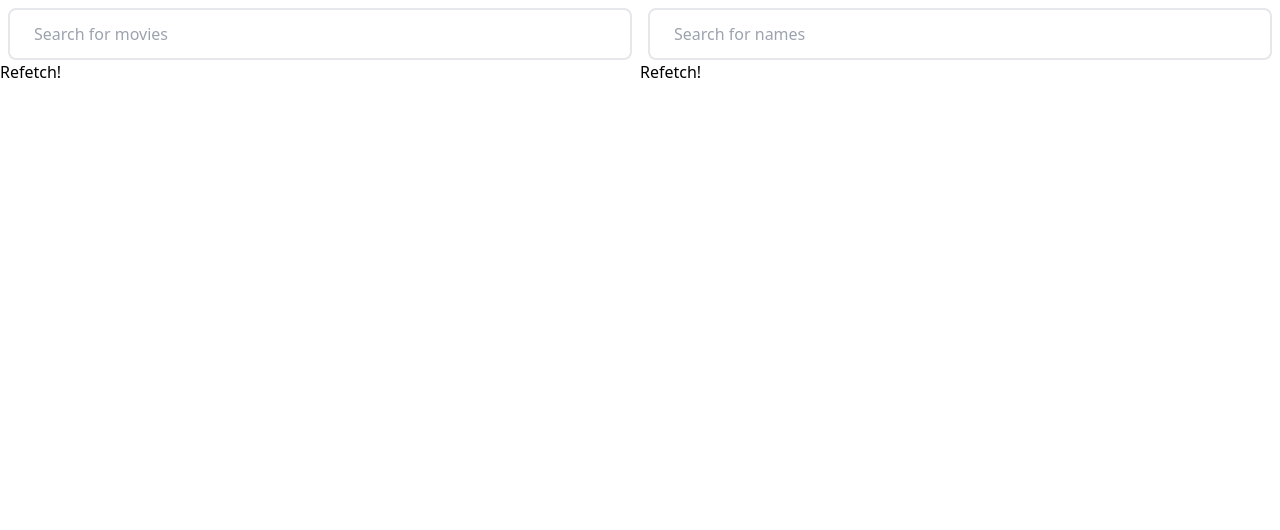
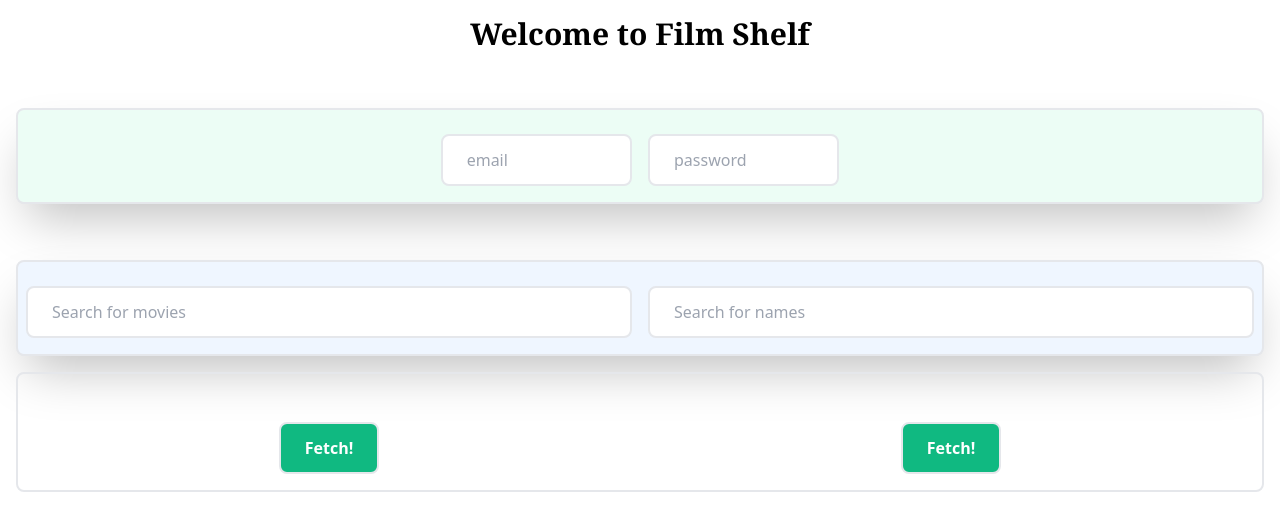
Before and after one commit to Srjnnnn/FILM_SHELF_FRONTEND, a React (Create React App) app: page / in a window 1280 px wide. Shown: the top 530 px of the page. Built offline with nearby package versions, Linux system fonts and the light colour scheme.

Commit message:
Add login bar and style

```diff
--- a/src/App.js
+++ b/src/App.js
@@ -2,19 +2,28 @@
 import Movies from "./components/Movies";
 import SearchBar from "./components/SearchBar";
 import Names from './components/Names';
+import LoginBar from './components/LoginBar';
 
 function App() {
   const [searchMovieResult, setSearchMovieResult] = useState('');
   const [searchNameResult, setSearchNameResult] = useState('');
+  const [loginEmailResult, setLoginEmailResult] = useState('');
+  const [loginPasswordResult, setLoginPasswordResult] = useState('');
 
   const handleChange = (e, name) => {
-    if (name === "movie") setSearchMovieResult(e.target.value);
-    else setSearchNameResult(e.target.value);
+    if (name === "movie") setSearchMovieResult(e.target.value)
+    else if (name=== 'name') setSearchNameResult(e.target.value)
+    else if (name === 'email') setLoginEmailResult(e.target.value)
+    else if (name === 'password') setLoginPasswordResult(e.target.value)
   };
 
   return (
     <div className="App">
-      <div className="grid grid-cols-2">
+      <h1 className="text-center font-serif font-extrabold text-3xl mt-4">Welcome to Film Shelf</h1>
+      <div className="mt-14 py-4 shadow-2xl bg-green-50 mx-4 border-2 rounded-lg">
+        <LoginBar placeholder={['email', 'password']} result={[loginEmailResult, loginPasswordResult]} loginChange={handleChange} name={['email', 'password']}/>
+      </div>
+      <div className="grid grid-cols-2 mt-14 py-4 shadow-2xl bg-blue-50 mx-4 border-2 rounded-lg">
         <SearchBar
           placeholder="Search for movies"
           result={searchMovieResult}
@@ -24,11 +33,11 @@
         <SearchBar
           placeholder="Search for names"
           result={searchNameResult}
-          searchChange={(e) => handleChange(e, "title")}
-          name="title"
+          searchChange={(e) => handleChange(e, "name")}
+          name="name"
         />
       </div>
-      <div className="grid grid-cols-2">
+      <div className="grid grid-cols-2 shadow-l py-4 my-4 mx-4 border-2 rounded-lg">
         <Movies result={searchMovieResult}/>
         <Names result={searchNameResult}/>
       </div>
--- /dev/null
+++ b/src/components/LoginBar.js
@@ -0,0 +1,26 @@
+import React from "react";
+
+function LoginBar(props) {
+    console.log(props.result)
+  return (
+    <div className="grid grid-cols-6">
+      <input
+        className="border-2 rounded-lg py-3 mt-2 mx-2 px-6 col-start-3"
+        value={props.result[0]}
+        placeholder={props.placeholder[0]}
+        onChange={(e) => props.loginChange(e, 'email')}
+        name={props.name[0]}
+      />
+      <input
+        className="border-2 rounded-lg py-3 mt-2 mx-2 px-6"
+        value={props.result[1]}
+        placeholder={props.placeholder[1]}
+        onChange={(e) => props.loginChange(e, 'password')}
+        name={props.name[1]}
+        type={props.name[1]}
+      />
+    </div>
+  );
+}
+
+export default LoginBar;
--- a/src/components/Movies.js
+++ b/src/components/Movies.js
@@ -41,14 +41,16 @@
           return (
             <div
               key={movie._id}
-              className="w-full p-4 text-center inline"
+              className="w-full p-4 text-center bg-red-50 shadow-2xl m-4 border-2 rounded-lg"
             >
             <div><b>{movie.originalTitle}</b></div>
             <div><div>{movie.genres.map(genre => <div><button>{genre}</button></div>)}</div></div>
             </div>
           );
         })}
-        <button onClick={() => getMovies()}>Refetch!</button>
+        <div className="text-center mt-6">
+        <button className="bg-green-500 border-2 rounded-lg py-3 mt-2 mx-2 px-6 font-bold text-white" onClick={() => getMovies()}>Fetch!</button>
+        </div>
     </div>
   );
 }
--- a/src/components/Names.js
+++ b/src/components/Names.js
@@ -37,7 +37,7 @@
           return (
             <div
               key={name._id}
-              className="w-full p-4 text-center inline"
+              className="w-full p-4 text-center bg-red-50 shadow-2xl m-4 border-2 rounded-lg"
             >
             <div><b>{name.primaryName}</b></div>
             <div>{replacedProfession}</div>
@@ -47,7 +47,9 @@
             </div>
           );
         })}
-        <button onClick={() => getNames()}>Refetch!</button>
+       <div className="text-center mt-6">
+       <button className="bg-green-500 border-2 rounded-lg py-3 mt-2 mx-2 px-6 font-bold text-white" onClick={() => getNames()}>Fetch!</button>
+       </div>
     </div>
   );
 }
```
